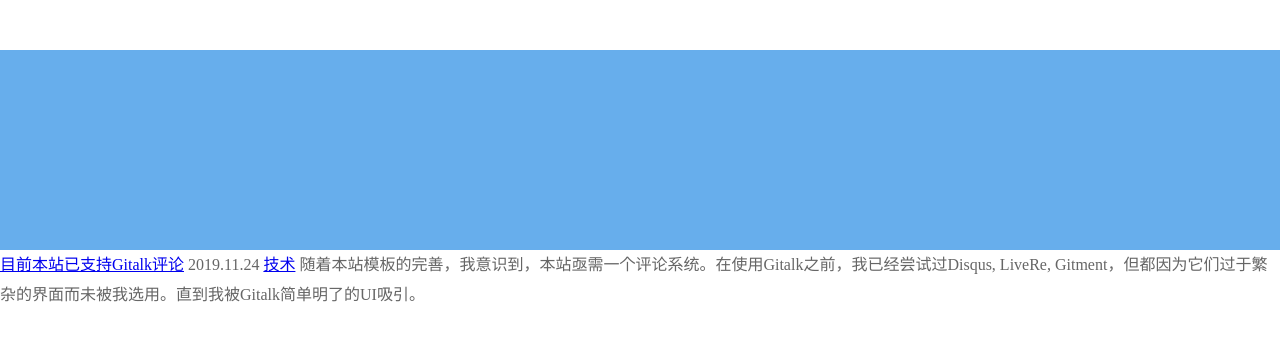
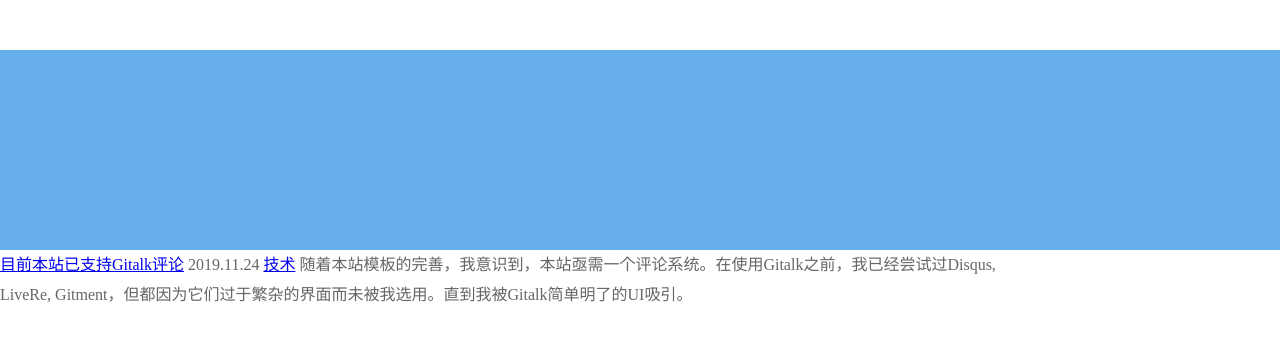
Before and after one commit to loveandrevolution/jawutzh.github.io, a Jekyll site: the page built from index.html, in a window 1280 px wide. Shown: the top 342 px of the page. Built offline with Jekyll 4.4.1, drawn with Linux system fonts in a browser that asks for light colours; the list of posts is cut into pages by our own code.

Commit message:
Update default.html

```diff
--- a/_layouts/default.html
+++ b/_layouts/default.html
@@ -14,17 +14,31 @@
 				height: 200px;
 				background: #67AEEC
 			}
+			#main-area{
+				width: 1000px;
+				float: left;
+			}
+			#side-barSS{
+				width: 200px;
+				float: right;
+				height:500px;
+			}
+			.container{
+				max-width: 1200px
+			}
 		</style>
 	</head>
 	<body>
 		<header>
 			<div id="header-menu">
+				<div class="container"></div>
 			</div>
 			<div id="title-block">
+				<div class="container"></div>
 			</div>
 		</header>
-		<div id="page">
-			<div>
+		<div id="page" class="container">
+			<div id="main-area">
 			{{ content }}
 			</div>
 			<div id="side-barSS">
```
